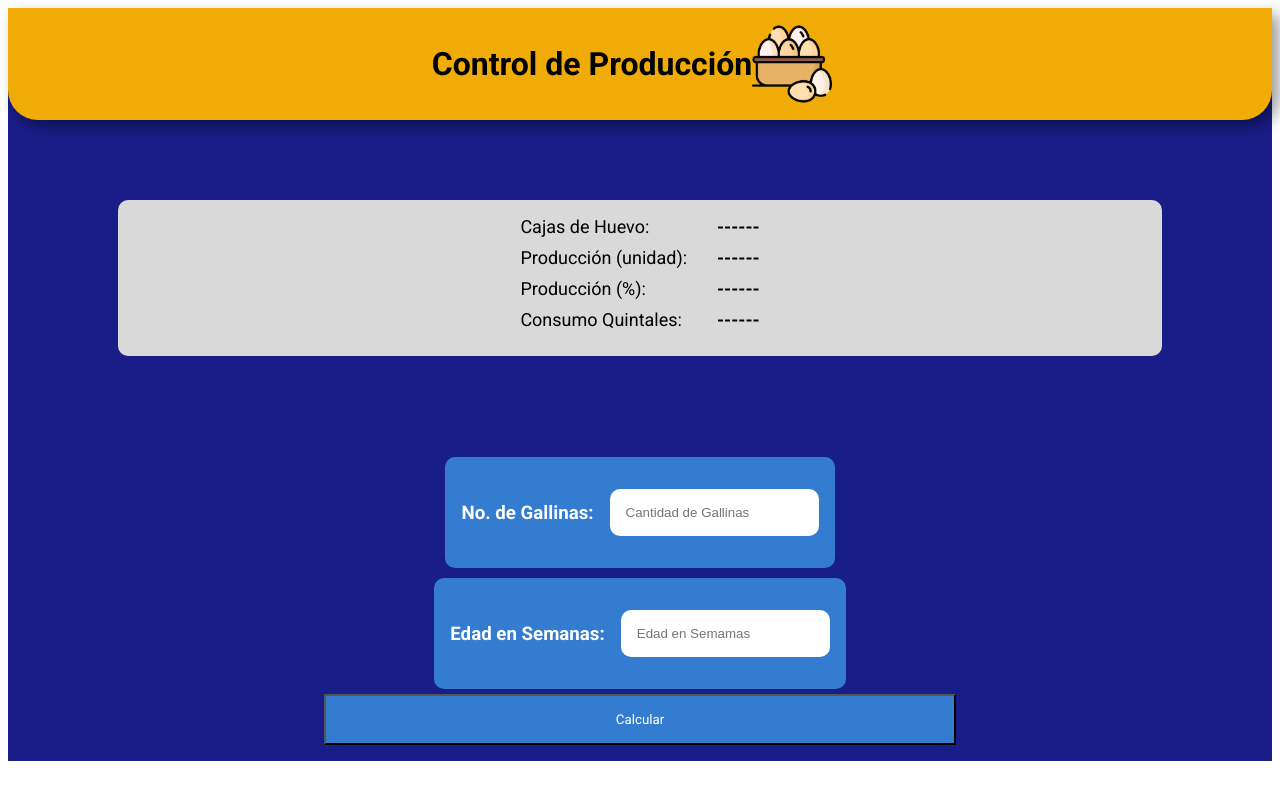
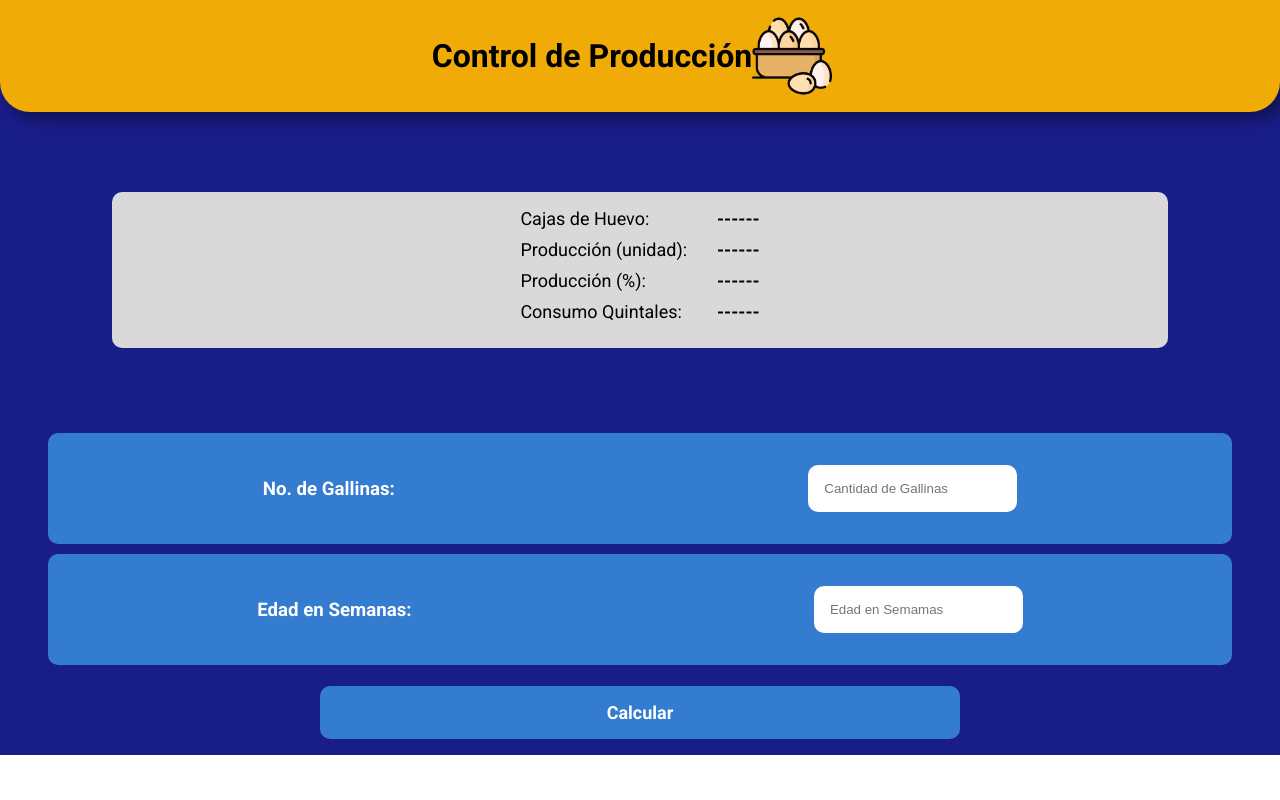
Before and after one commit to Noel1kt/Avicola, a React (Vite) app: page / in a window 1280 px wide. Built offline with nearby package versions, Linux system fonts and the light colour scheme.

Commit message:
btn props

```diff
--- a/src/App.css
+++ b/src/App.css
@@ -1,3 +1,9 @@
+html, body {
+    height: 100%;
+    margin: 0;
+    padding: 0;
+  }
+
 .app {
     background-color: #191D88;
     display: flex;
--- a/src/components/Form/Button/Button.css
+++ b/src/components/Form/Button/Button.css
@@ -4,4 +4,13 @@
     padding: 1rem;
     font-family: 'Roboto', sans-serif;
     width: 50%;
+    margin: 1rem;
+    border-radius: 10px;
+    border-style: none;
+    font-size: 18px;
+    font-weight: bold;
 }
+
+.Button:hover{
+    background-color: #589ceb;
+}
--- a/src/components/Form/Button/index.jsx
+++ b/src/components/Form/Button/index.jsx
@@ -1,7 +1,7 @@
 import "./Button.css"
 
-export const Button = () => {
+export const Button = (props) => {
     return (
-        <button className="Button">Calcular</button>
+        <button className="Button">{props.name}</button>
     )
 }
--- a/src/components/Form/Form.css
+++ b/src/components/Form/Form.css
@@ -3,5 +3,4 @@
     flex-direction: column;
     align-items: center;
     width: 100%;
-    padding: 1rem;
 }
--- a/src/components/Form/Inputs/Inputs.css
+++ b/src/components/Form/Inputs/Inputs.css
@@ -8,7 +8,8 @@
     font-family: 'Roboto', sans-serif;
     color: #FFFFFF;
     border-radius: 10px;
-    justify-content: space-between;
+    justify-content: space-around;
+    width: 90%;
 }
 
 .Input {
--- a/src/components/Form/index.jsx
+++ b/src/components/Form/index.jsx
@@ -15,7 +15,9 @@ export const Form = () => {
             placeholder="Edad en Semamas"
             />
 
-            <Button/>
+            <Button
+            name="Calcular"
+            />
         </form>
     )
 }
```
